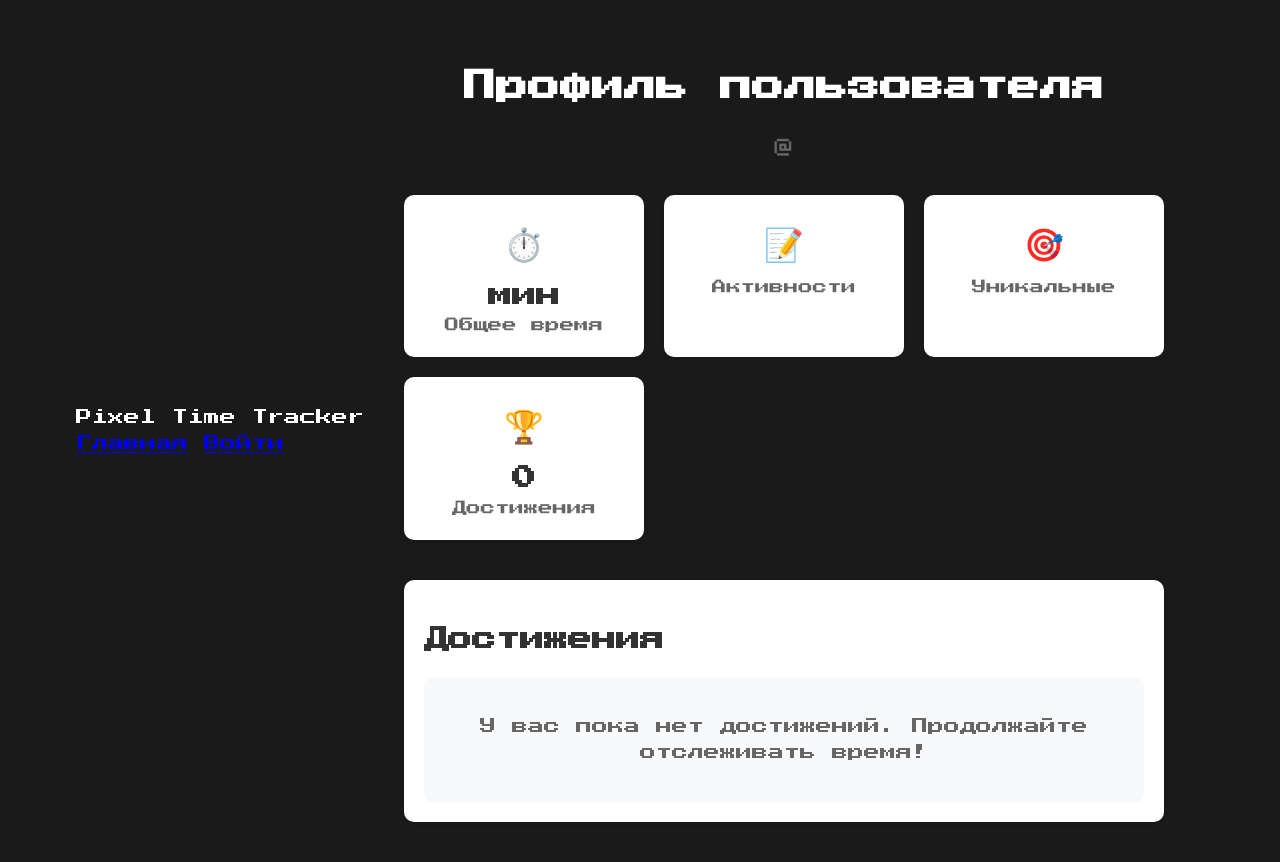
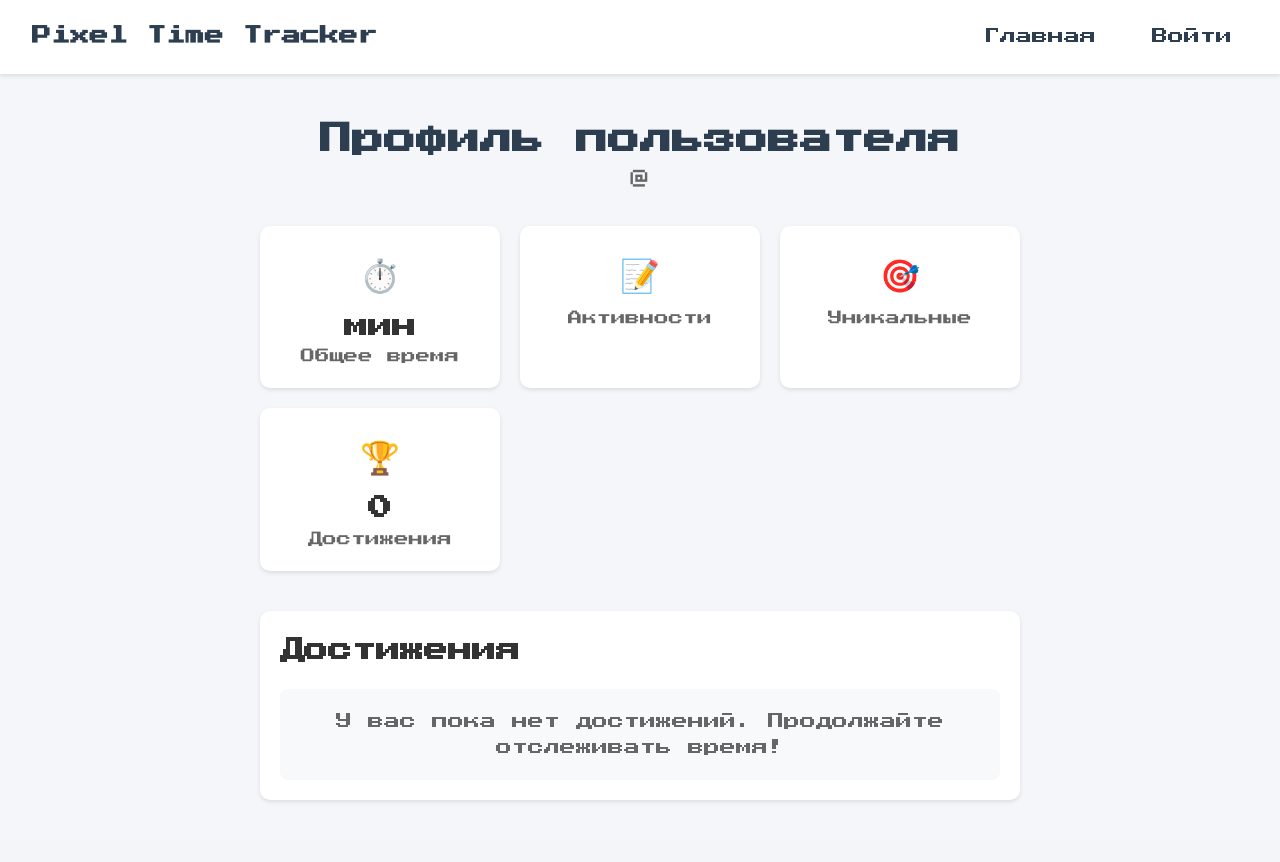
Before and after one commit to Varn22/pixel-time-tracker, a Flask app: template templates/profile.html in a window 1280 px wide. After the commit the page ends 802 px from the top, so only its background shows below. Run offline with Flask 3, Linux system fonts and the light colour scheme; the template is opened without the code that fills it, so the values that code supplies are empty.

Commit message:
Update style.css

```diff
--- a/static/css/style.css
+++ b/static/css/style.css
@@ -2,34 +2,204 @@
 
 :root {
     --primary-color: #4a90e2;
-    --secondary-color: #50e3c2;
-    --background-color: #1a1a1a;
-    --text-color: #ffffff;
-    --box-background: #2a2a2a;
-    --accent-color: #ff6b6b;
+    --secondary-color: #f39c12;
+    --background-color: #f5f6fa;
+    --text-color: #2c3e50;
+    --card-background: #ffffff;
+    --border-color: #dcdde1;
+    --success-color: #2ecc71;
+    --warning-color: #f1c40f;
+    --error-color: #e74c3c;
+}
+
+* {
+    margin: 0;
+    padding: 0;
+    box-sizing: border-box;
+    image-rendering: pixelated;
 }
 
 body {
-    margin: 0;
-    padding: 0;
     font-family: 'Press Start 2P', cursive;
     background-color: var(--background-color);
     color: var(--text-color);
     line-height: 1.6;
-    min-height: 100vh;
-    display: flex;
-    align-items: center;
-    justify-content: center;
 }
 
 .container {
-    max-width: 800px;
-    width: 100%;
+    max-width: 1200px;
+    margin: 0 auto;
     padding: 20px;
 }
 
+/* Навигация */
+.navbar {
+    background-color: var(--card-background);
+    padding: 1rem 2rem;
+    box-shadow: 0 2px 4px rgba(0,0,0,0.1);
+    display: flex;
+    justify-content: space-between;
+    align-items: center;
+    position: sticky;
+    top: 0;
+    z-index: 1000;
+}
+
+.nav-brand {
+    font-size: 1.2rem;
+    font-weight: bold;
+    display: flex;
+    align-items: center;
+    gap: 0.5rem;
+}
+
+.pixel-icon {
+    font-size: 1.5rem;
+}
+
+.nav-links {
+    display: flex;
+    gap: 1.5rem;
+}
+
+.nav-link {
+    color: var(--text-color);
+    text-decoration: none;
+    padding: 0.5rem 1rem;
+    border-radius: 4px;
+    transition: all 0.3s ease;
+}
+
+.nav-link:hover {
+    background-color: var(--primary-color);
+    color: white;
+}
+
+/* Карточки */
+.card {
+    background-color: var(--card-background);
+    border-radius: 8px;
+    padding: 1.5rem;
+    box-shadow: 0 2px 4px rgba(0,0,0,0.1);
+    margin-bottom: 1.5rem;
+}
+
+/* Кнопки */
+.btn {
+    background-color: var(--primary-color);
+    color: white;
+    border: none;
+    padding: 0.8rem 1.5rem;
+    border-radius: 4px;
+    cursor: pointer;
+    font-family: 'Press Start 2P', cursive;
+    font-size: 0.8rem;
+    transition: all 0.3s ease;
+}
+
+.btn:hover {
+    background-color: #357abd;
+    transform: translateY(-2px);
+}
+
+/* Формы */
+.form-group {
+    margin-bottom: 1rem;
+}
+
+.form-control {
+    width: 100%;
+    padding: 0.8rem;
+    border: 2px solid var(--border-color);
+    border-radius: 4px;
+    font-family: 'Press Start 2P', cursive;
+    font-size: 0.8rem;
+}
+
+.form-control:focus {
+    outline: none;
+    border-color: var(--primary-color);
+}
+
+/* Анимации */
+@keyframes pixelate {
+    0% {
+        transform: scale(1);
+    }
+    50% {
+        transform: scale(1.05);
+    }
+    100% {
+        transform: scale(1);
+    }
+}
+
+/* Адаптивность */
+@media (max-width: 768px) {
+    .container {
+        padding: 10px;
+    }
+
+    .nav-links {
+        gap: 0.5rem;
+    }
+
+    .nav-link {
+        padding: 0.3rem 0.6rem;
+        font-size: 0.8rem;
+    }
+}
+
+/* Футер */
+.footer {
+    background-color: var(--card-background);
+    padding: 1rem;
+    text-align: center;
+    margin-top: 2rem;
+    box-shadow: 0 -2px 4px rgba(0,0,0,0.1);
+}
+
+.footer-content {
+    max-width: 1200px;
+    margin: 0 auto;
+    font-size: 0.8rem;
+    color: #666;
+}
+
+/* Утилиты */
+.text-center {
+    text-align: center;
+}
+
+.mt-2 {
+    margin-top: 1rem;
+}
+
+.mb-2 {
+    margin-bottom: 1rem;
+}
+
+/* Градиенты */
+.gradient-primary {
+    background: linear-gradient(45deg, var(--primary-color), #357abd);
+}
+
+.gradient-success {
+    background: linear-gradient(45deg, var(--success-color), #27ae60);
+}
+
+/* Эффекты */
+.hover-effect {
+    transition: all 0.3s ease;
+}
+
+.hover-effect:hover {
+    transform: translateY(-2px);
+    box-shadow: 0 4px 8px rgba(0,0,0,0.2);
+}
+
 .pixel-box {
-    background-color: var(--box-background);
+    background-color: var(--card-background);
     border: 4px solid var(--primary-color);
     padding: 20px;
     margin: 20px 0;
@@ -68,7 +238,7 @@
 }
 
 .pixel-input {
-    background-color: #1a1a1a;
+    background-color: var(--card-background);
     border: 2px solid var(--primary-color);
     padding: 12px;
     color: var(--text-color);
@@ -81,7 +251,7 @@
 .pixel-input:focus {
     outline: none;
     border-color: var(--secondary-color);
-    box-shadow: 0 0 10px rgba(80, 227, 194, 0.3);
+    box-shadow: 0 0 10px rgba(243, 156, 18, 0.3);
 }
 
 .pixel-button {
@@ -116,7 +286,7 @@
 .pixel-timer {
     font-size: 36px;
     color: var(--secondary-color);
-    text-shadow: 0 0 10px rgba(80, 227, 194, 0.5);
+    text-shadow: 0 0 10px rgba(243, 156, 18, 0.5);
     margin-bottom: 20px;
 }
 
@@ -151,7 +321,7 @@
 
 .pixel-achievement:hover {
     transform: scale(1.1);
-    box-shadow: 0 0 15px rgba(80, 227, 194, 0.5);
+    box-shadow: 0 0 15px rgba(243, 156, 18, 0.5);
 }
 
 .pixel-stats-container {
@@ -166,7 +336,7 @@
 }
 
 .pixel-stat-box {
-    background-color: #1a1a1a;
+    background-color: var(--card-background);
     border: 2px solid var(--secondary-color);
     padding: 15px;
     text-align: center;
@@ -175,7 +345,7 @@
 
 .pixel-stat-box:hover {
     transform: translateY(-5px);
-    box-shadow: 0 5px 15px rgba(80, 227, 194, 0.3);
+    box-shadow: 0 5px 15px rgba(243, 156, 18, 0.3);
 }
 
 .pixel-stat-box h3 {
@@ -201,8 +371,8 @@
 }
 
 .pixel-category-box {
-    background-color: #1a1a1a;
-    border: 2px solid var(--accent-color);
+    background-color: var(--card-background);
+    border: 2px solid var(--primary-color);
     padding: 10px;
     text-align: center;
     transition: all 0.3s ease;
@@ -210,13 +380,13 @@
 
 .pixel-category-box:hover {
     transform: translateY(-3px);
-    box-shadow: 0 5px 15px rgba(255, 107, 107, 0.3);
+    box-shadow: 0 5px 15px rgba(74, 144, 226, 0.3);
 }
 
 .pixel-category-box h4 {
     font-size: 10px;
     margin-bottom: 5px;
-    color: var(--accent-color);
+    color: var(--primary-color);
 }
 
 .pixel-category-box p {
```
